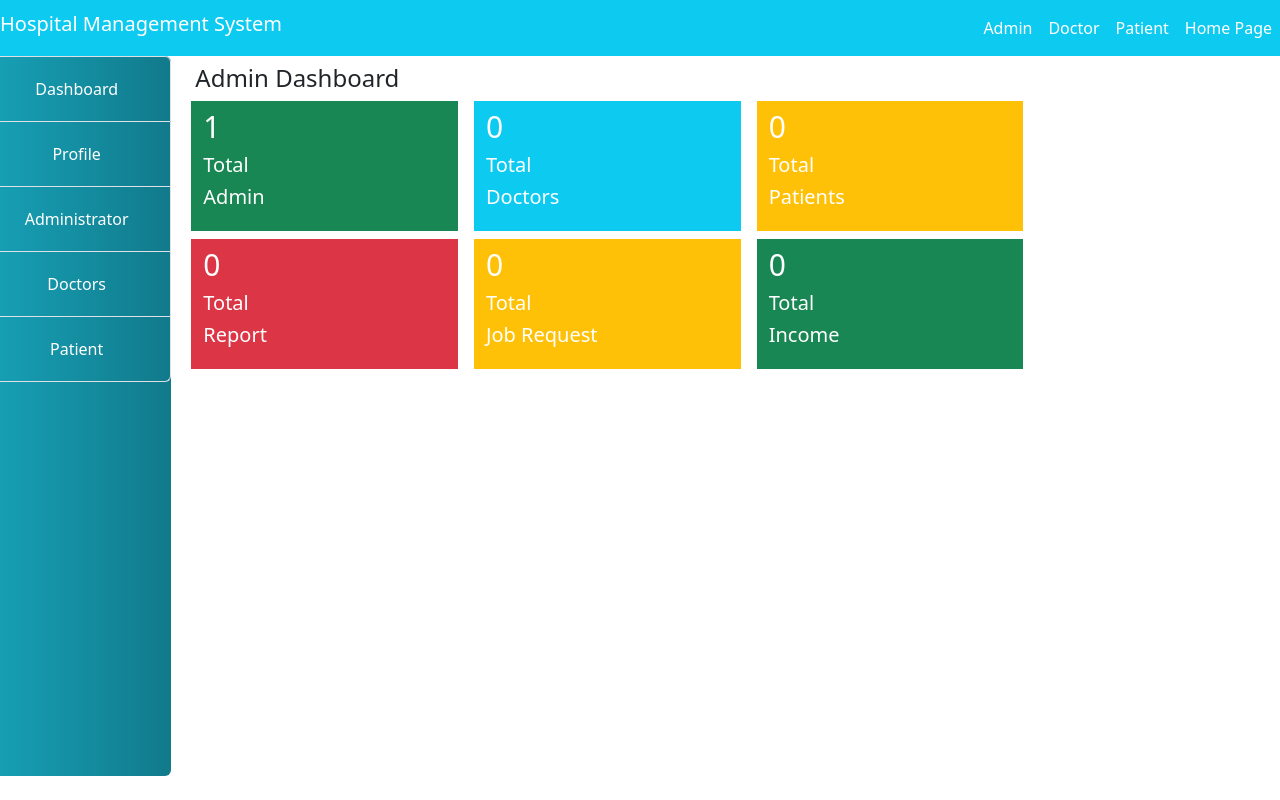
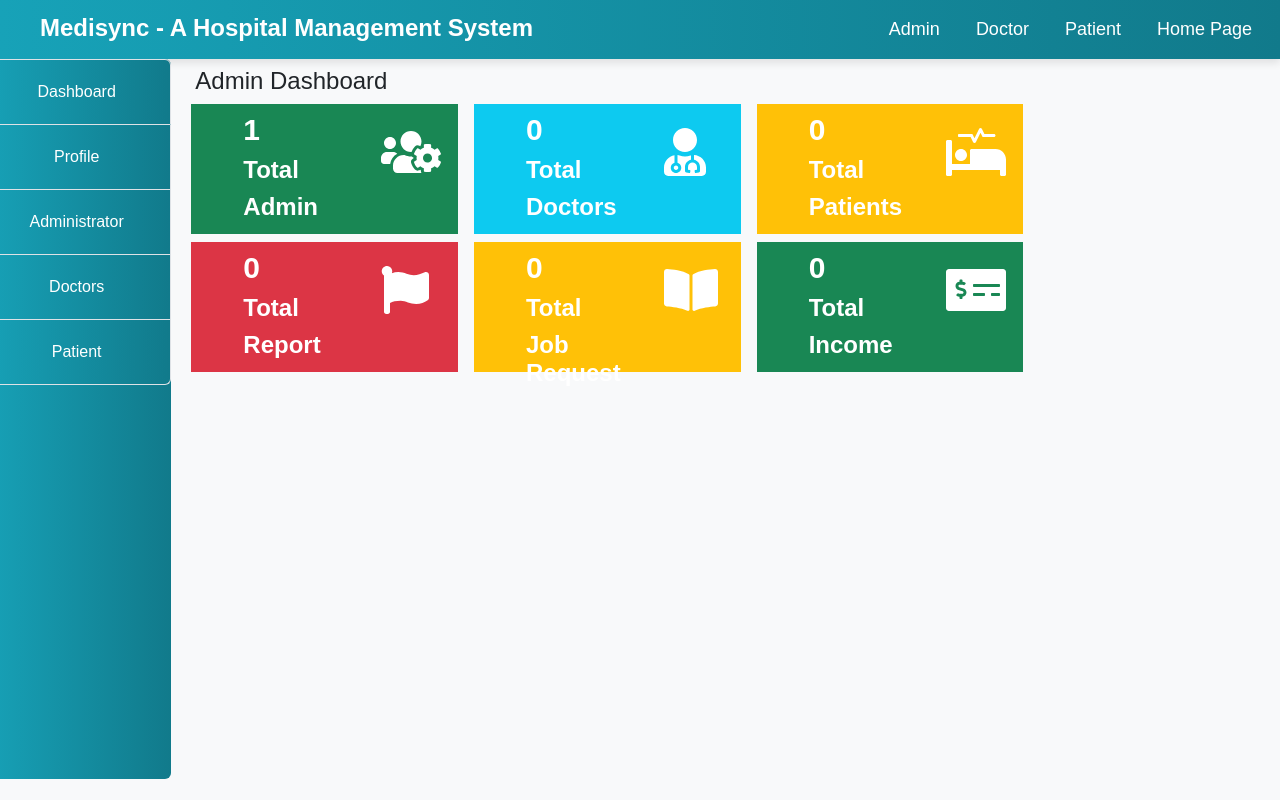
Before and after one commit to Jay1811004/Medisync-A-website-for-Hospital-Management-System_22CS008_22CS014, a PHP site: page /admin/index.php in a window 1280 px wide. Run offline with PHP 8.4, Linux system fonts and the light colour scheme; data comes from the database, SQL or seed files in the repository; data that the repository does not hold is empty; some libraries are stand-ins or nearby versions.

Commit message:
Update header.php

```diff
--- a/Hospital/include/header.php
+++ b/Hospital/include/header.php
@@ -7,13 +7,83 @@
     <link rel="stylesheet" type="text/css" href="https://cdn.jsdelivr.net/npm/bootstrap@5.3.2/dist/css/bootstrap.min.css">
 
     <script src="https://ajax.googleapis.com/ajax/libs/jquery/3.7.1/jquery.min.js"></script>
+
+
     <script src="https://code.jquery.com/jquery-3.7.1.slim.js" integrity="sha256-UgvvN8vBkgO0luPSUl2s8TIlOSYRoGFAX4jlCIm9Adc=" crossorigin="anonymous"></script>
 
     <link rel="stylesheet" type="text/css" href="https://cdn.jsdelivr.net/npm/@fortawesome/fontawesome-free@6.4.2/css/fontawesome.min.css">
+    <script type="text/javascript" src="https://cdnjs.cloudflare.com/ajax/libs/font-awesome/5.13.0/js/all.min.js"></script>
+
+    <link rel="stylesheet" type="text/css" href="https://cdnjs.cloudflare.com/ajax/libs/font-awesome/5.13.0/css/all.min.css">
+    <style>
+        body {
+            font-family: 'Arial', sans-serif;
+            background-color: #f8f9fa;
+        }
+
+        .navbar {
+            box-shadow: 0 4px 8px rgba(0, 0, 0, 0.1);
+        }
+
+        h5 {
+            margin-left: 40px;
+            margin-top: 5px;
+            font-size: 24px;
+            font-weight: bold;
+        }
+
+        .nav-item a {
+            margin-right: 20px;
+            font-size: 18px;
+            font-weight: 500;
+            position: relative;
+            transition: color 0.3s ease-in-out;
+        }
+
+        .nav-item a::after {
+            content: '';
+            position: absolute;
+            left: 0;
+            bottom: -5px;
+            width: 100%;
+            height: 2px;
+            background-color: #ffcc00;
+            transform: scaleX(0);
+            transform-origin: right;
+            transition: transform 0.3s ease-in-out;
+        }
+
+        .nav-item a:hover::after {
+            transform: scaleX(1);
+            transform-origin: left;
+        }
+
+        .text-white {
+            color: #ffffff !important;
+        }
+
+        .navbar-info {
+            background: linear-gradient(90deg, #17a2b8, #117a8b);
+        }
+
+        .navbar-brand img {
+            width: 40px;
+            height: 40px;
+            margin-right: 10px;
+        }
+
+        .navbar-collapse {
+            justify-content: flex-end;
+        }
+
+        .ms-auto {
+            flex-grow: 1;
+        }
+    </style>
 </head>
 <body>
     <nav class="navbar navbar-expand-lg navbar-info bg-info">
-        <h5 class="text-white">Hospital Management System</h5>
+        <h5 class="text-white">Medisync - A Hospital Management System</h5>
 
         <div class="ms-auto"></div>
 
@@ -25,10 +95,24 @@ if(isset($_SESSION['admin'])){
     echo '<li class="nav-item"><a href="#" class="nav-link text-white">'.$user.'</a></li>';
     echo '<li class="nav-item"><a href="logout.php" class="nav-link text-white">Logout</a></li>';
 }
+else if(isset($_SESSION['doctor'])){
+
+    $user = $_SESSION['doctor'];
+    echo '<li class="nav-item"><a href="#" class="nav-link text-white">'.$user.'</a></li>';
+    echo '<li class="nav-item"><a href="../doctor/logout.php" class="nav-link text-white">Logout</a></li>';
+}
+
+else if(isset($_SESSION['patient'])){
+
+    $user = $_SESSION['patient'];
+    echo '<li class="nav-item"><a href="#" class="nav-link text-white">'.$user.'</a></li>';
+    echo '<li class="nav-item"><a href="../patient/logout.php" class="nav-link text-white">Logout</a></li>';
+}
+
 else{
     echo '<li class="nav-item"><a href="adminlogin.php" class="nav-link text-white">Admin</a></li>';
-    echo '<li class="nav-item"><a href="" class="nav-link text-white">Doctor</a></li>';
-    echo '<li class="nav-item"><a href="" class="nav-link text-white">Patient</a></li>';
+    echo '<li class="nav-item"><a href="doctorlogin.php" class="nav-link text-white">Doctor</a></li>';
+    echo '<li class="nav-item"><a href="patientlogin.php" class="nav-link text-white">Patient</a></li>';
     echo '<li class="nav-item"><a href="index.php" class="nav-link text-white">Home Page</a></li>';
 }
 ?>
```
